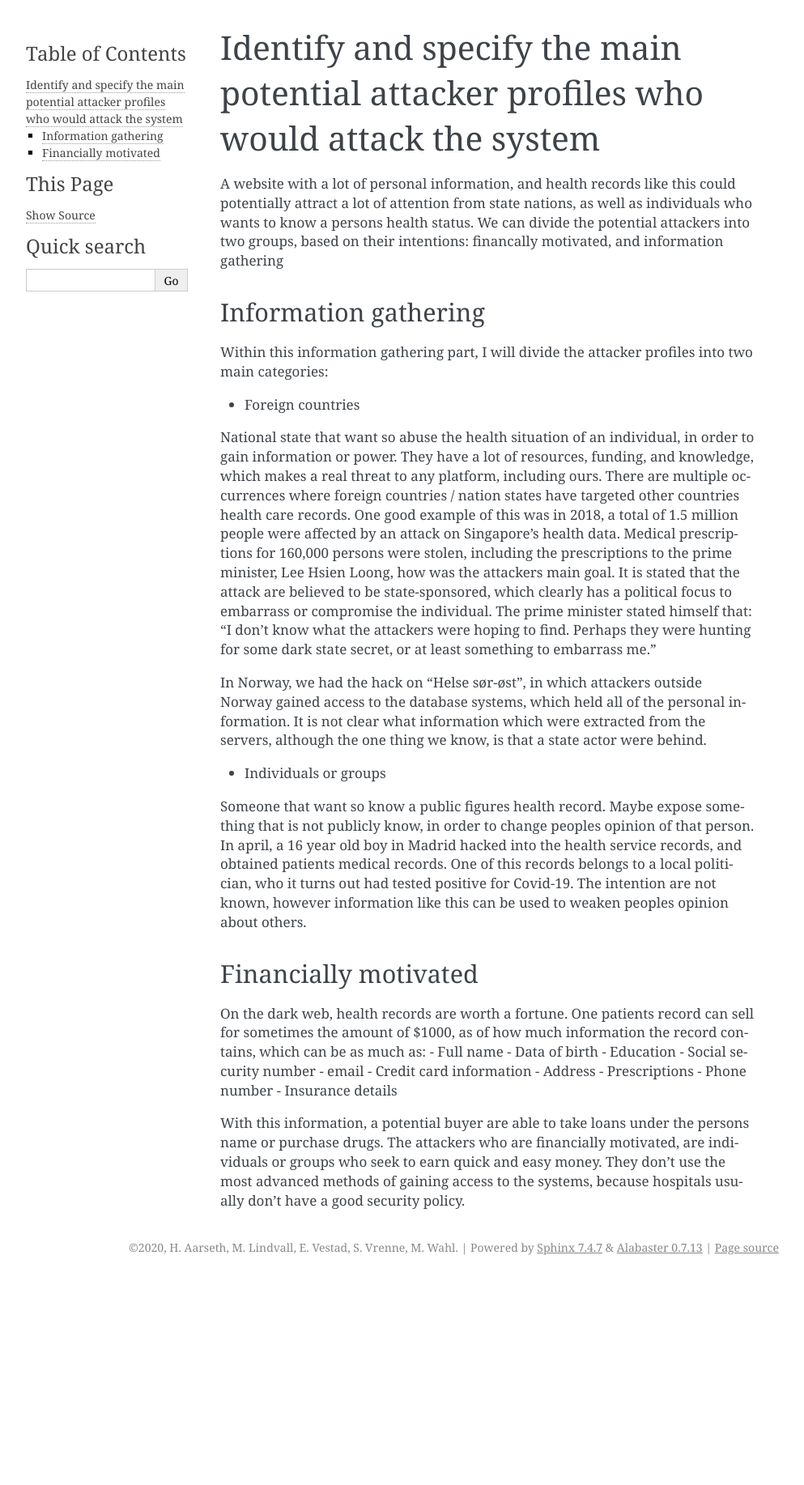
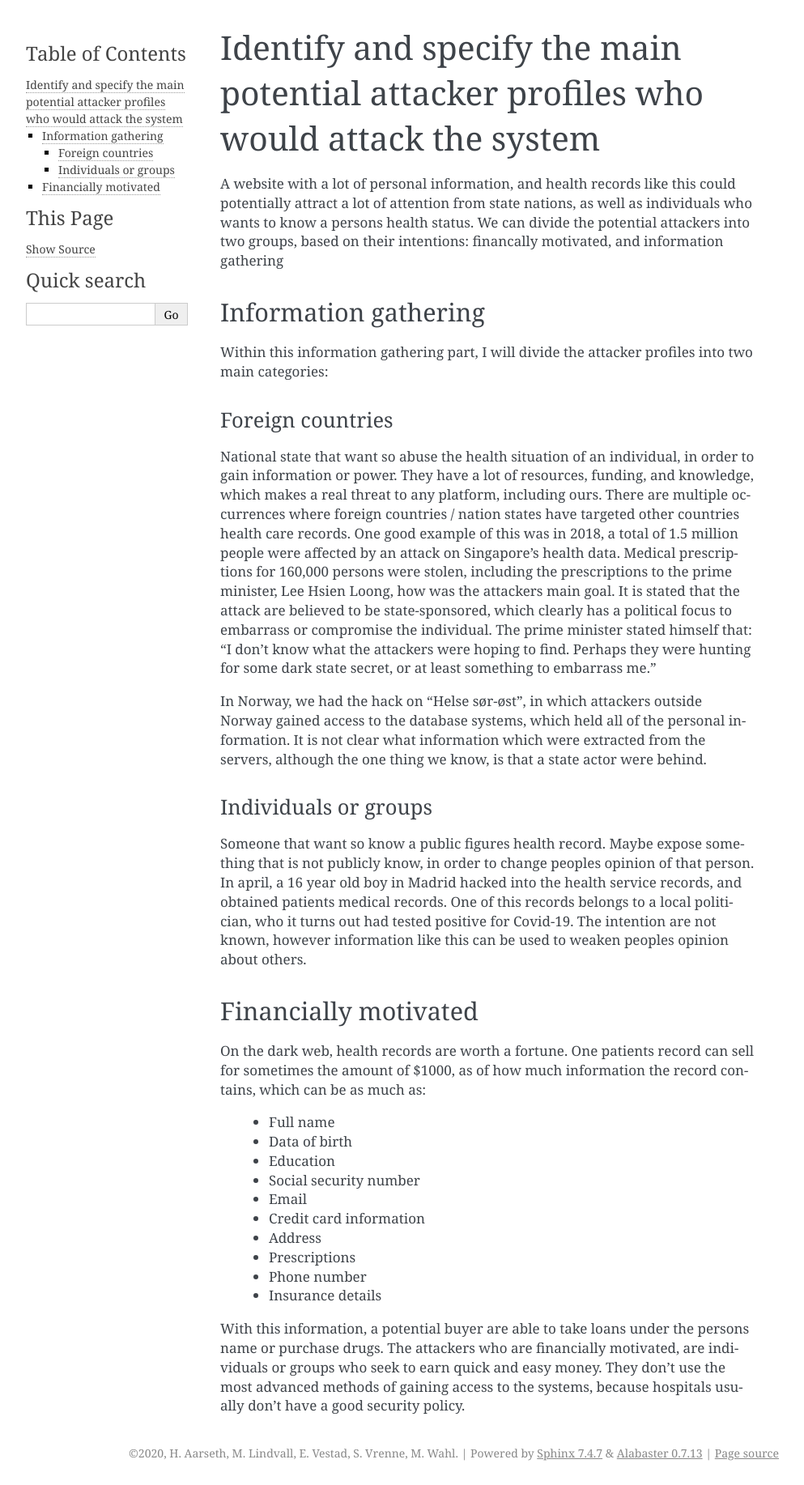
Before and after one commit to SteinarVrenne/school_imt3501, a Sphinx documentation site: the page built from Task 1/source/pages/04d_Attacker_Profiles.rst, in a window 1280 px wide. Shown: the whole page at 81% size, without its empty margins (148-1141 px from the left). Built offline with Sphinx 7.4.7, drawn with Linux system fonts in a browser that asks for light colours; before the commit the page ends 1580 px from its top, so only the background shows below that.

Commit message:
4d section, and list fix

```diff
--- a/Task 1/source/pages/04d_Attacker_Profiles.rst
+++ b/Task 1/source/pages/04d_Attacker_Profiles.rst
@@ -8,13 +8,13 @@ into two groups, based on their intentions: financally motivated, and
 information gathering
 
 Information gathering
-~~~~~~~~~~~~~~~~~~~~~
+"""""""""""""""""""""
 
 Within this information gathering part, I will divide the attacker profiles into
 two main categories:
 
-* Foreign countries
-
+Foreign countries
+~~~~~~~~~~~~~~~~~~~
 National state that want so abuse the health situation of an individual, in
 order to gain information or power. They have a lot of resources, funding, and
 knowledge, which makes a real threat to any platform, including ours. There are
@@ -36,7 +36,8 @@ gained access to the database systems, which held all of the personal
 information. It is not clear what information which were extracted from the servers,
 although the one thing we know, is that a state actor were behind.
 
-* Individuals or groups
+Individuals or groups
+~~~~~~~~~~~~~~~~~~~~~
 
 Someone that want so know a public figures health record. Maybe expose something
 that is not publicly know, in order to change peoples opinion of that person. In
@@ -50,21 +51,22 @@ about others.
 
 
 Financially motivated
-~~~~~~~~~~~~~~~~~~~~~
+"""""""""""""""""""""
 
 On the dark web, health records are worth a fortune. One patients record can
 sell for sometimes the amount of $1000, as of how much information the record
 contains, which can be as much as:
-- Full name
-- Data of birth
-- Education
-- Social security number
-- email
-- Credit card information
-- Address
-- Prescriptions
-- Phone number
-- Insurance details
+
+    - Full name
+    - Data of birth
+    - Education
+    - Social security number
+    - Email
+    - Credit card information
+    - Address
+    - Prescriptions
+    - Phone number
+    - Insurance details
 
 With this information, a potential buyer are able to take loans under the
 persons name or purchase drugs. The attackers who are financially motivated, are
```
